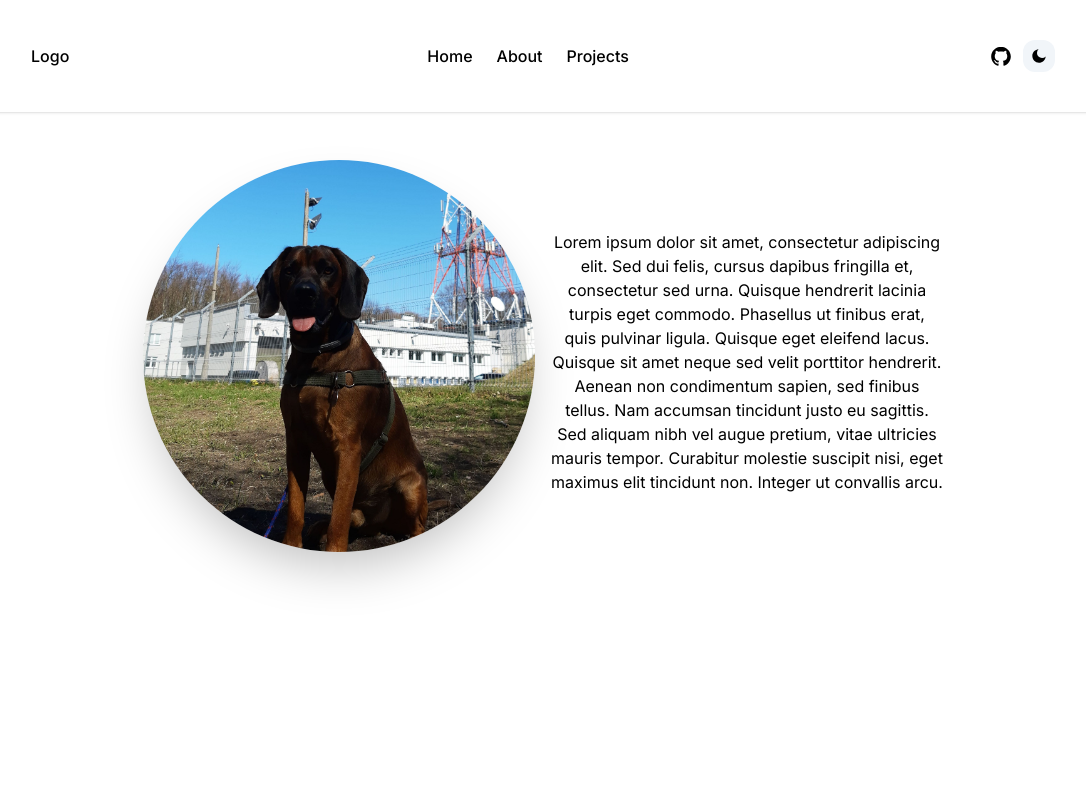
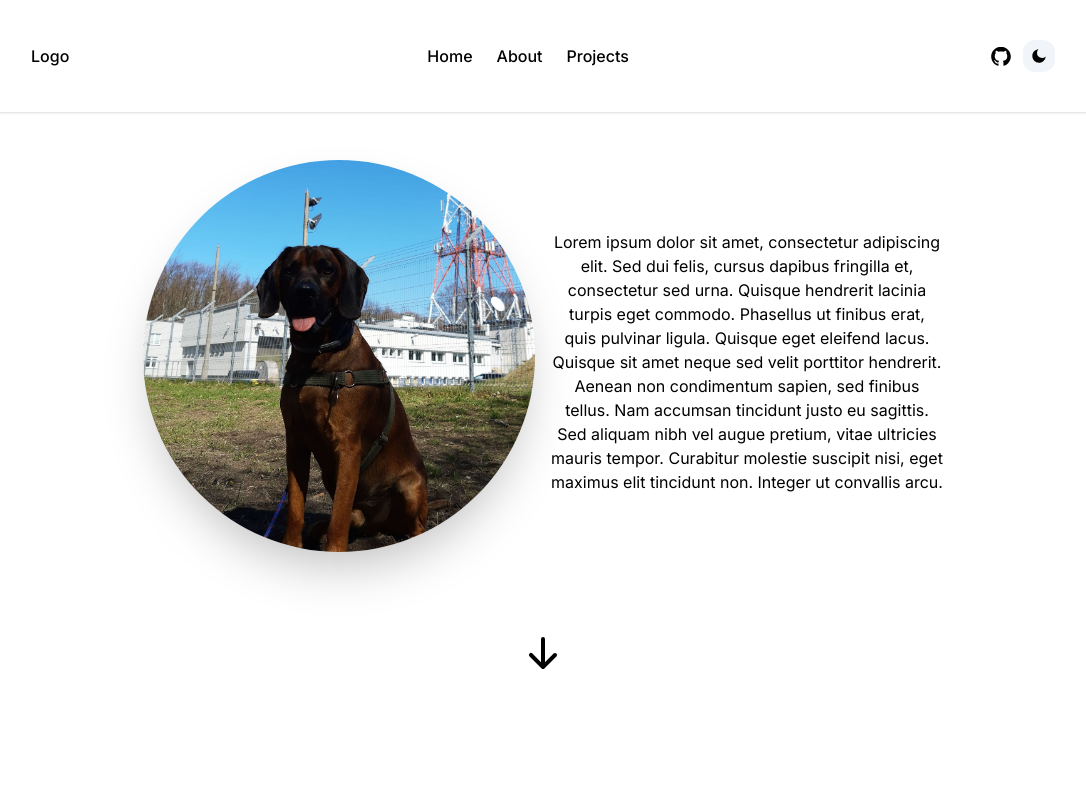
Before and after one commit to JJayJohnny/PortfolioWebsite, a Next.js app: page / in a window 1280 px wide. Shown: the top 800 px of the page, without its empty margins (97-1183 px from the left). Built offline with nearby package versions, Linux system fonts and the light colour scheme; no server answers; the database is empty.

Commit message:
added jumping arrow to the next section

```diff
--- a/components/About.jsx
+++ b/components/About.jsx
@@ -1,5 +1,6 @@
 import React from "react";
 import Image from "next/image";
+import ArrowButtton from "./ArrowButton";
 
 const SKILLS = ['JavaScript', 'Python', 'C++', 'HTML', 'CSS', 'Node.js', 'Git', 'Next.js', 'Matlab', 'Numpy', 'Windows', 'Linux']
 
@@ -28,6 +29,7 @@ const About = () => {
                     </div>
                 </div>
             </div>
+            <ArrowButtton destination={'projects'}/>
         </section>
     )
 }
--- /dev/null
+++ b/components/ArrowButton.jsx
@@ -0,0 +1,14 @@
+"use client"
+import React from "react";
+import {Link} from "react-scroll/modules"
+import { HiArrowDown } from "react-icons/hi";
+
+const ArrowButtton = ({destination}) => {
+    return(
+        <div className="mx-auto w-min py-20 animate-bounce">
+            <Link to={destination} activeClass="active" spy={true} smooth={true} offset={-150} duration={500}><HiArrowDown size={40}/></Link>
+        </div>
+    )
+}
+
+export default ArrowButtton
--- a/components/Bio.jsx
+++ b/components/Bio.jsx
@@ -1,13 +1,15 @@
 import React from "react";
 import Image from "next/image";
+import ArrowButtton from "./ArrowButton";
 
 const Bio = () => {
     return(
-        <section id="home">
-            <div className="flex flex-col text-center items-center justify-center md:flex-row my-20 py-20 space-y-3 md:px-60 px-10 md:space-x-4">
+        <section id="home" className="my-40">
+            <div className="flex flex-col text-center items-center justify-center md:flex-row space-y-3 md:px-60 px-10 md:space-x-4">
                 <div><Image className="rounded-full shadow-2xl" src="/posokowiec.jpg" alt="" width={400} height={400}/></div>
                 <div className="md:w-1/2">Lorem ipsum dolor sit amet, consectetur adipiscing elit. Sed dui felis, cursus dapibus fringilla et, consectetur sed urna. Quisque hendrerit lacinia turpis eget commodo. Phasellus ut finibus erat, quis pulvinar ligula. Quisque eget eleifend lacus. Quisque sit amet neque sed velit porttitor hendrerit. Aenean non condimentum sapien, sed finibus tellus. Nam accumsan tincidunt justo eu sagittis. Sed aliquam nibh vel augue pretium, vitae ultricies mauris tempor. Curabitur molestie suscipit nisi, eget maximus elit tincidunt non. Integer ut convallis arcu.</div>
             </div>
+            <ArrowButtton destination={'about'}/>
         </section>
     )
 }
--- a/tailwind.config.js
+++ b/tailwind.config.js
@@ -12,6 +12,19 @@ module.exports = {
         'gradient-conic':
           'conic-gradient(from 180deg at 50% 50%, var(--tw-gradient-stops))',
       },
+      animation: {
+        bounce: "bounce 0.75s alternate infinite cubic-bezier(0.95, 0.05, 0.795, 0.035)",
+      },
+      keyframes: {
+        bounce: {
+          from: {
+            transform: "translateY(1px)"
+          },
+          to: {
+            transform: "translateY(0)"
+          }
+        }
+      }
     },
   },
   plugins: [],
```
